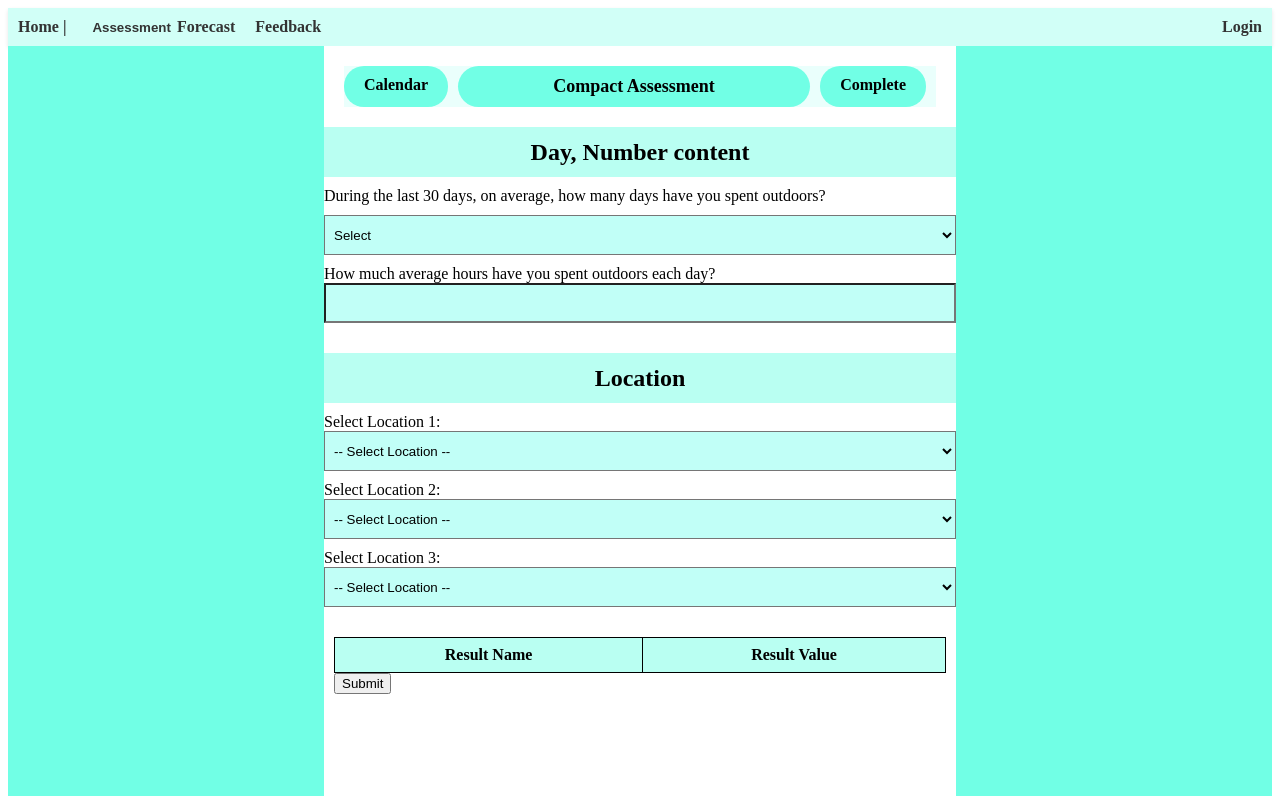
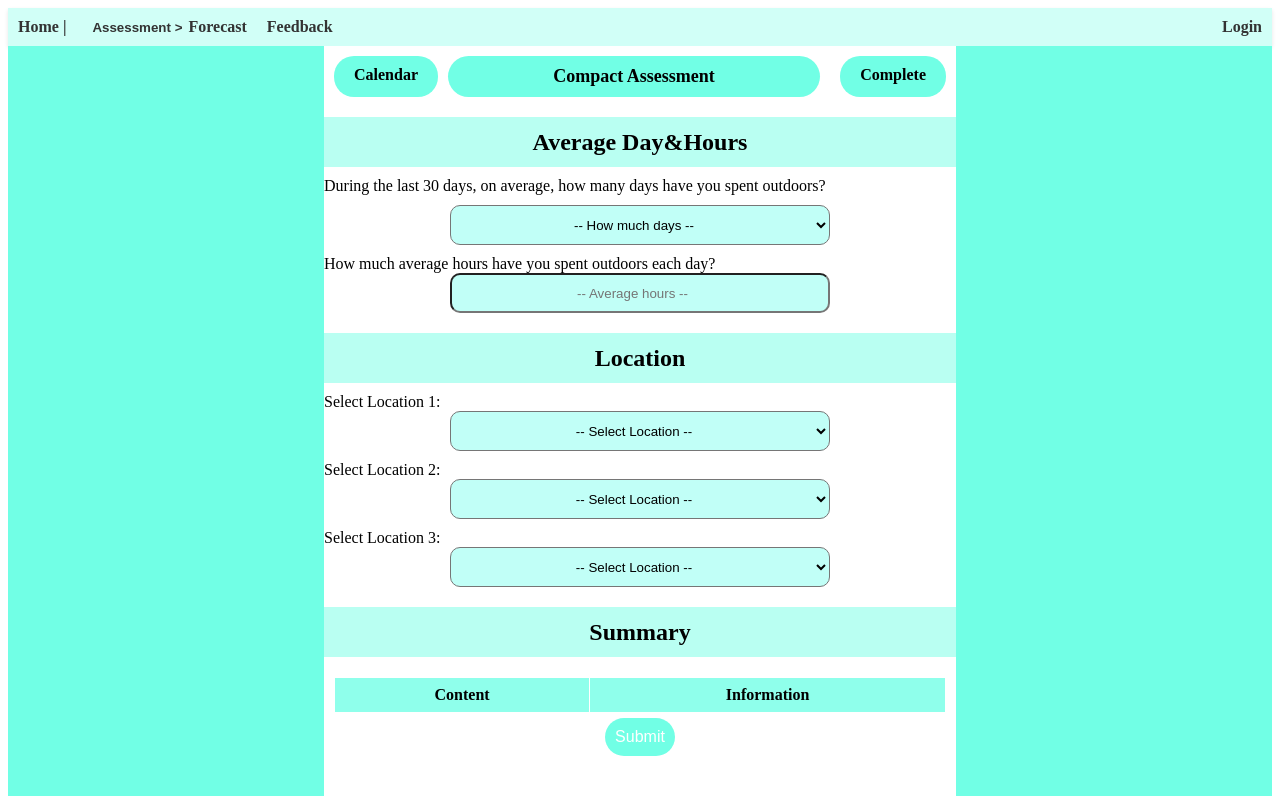
Before and after one commit to sodaop12/Air-Quality-Assessment-System-Front-end, a Vue app: page /compact_as in a window 1280 px wide. Built offline with nearby package versions, Linux system fonts and the light colour scheme.

Commit message:
set submit button + add Loading screen

```diff
--- a/src/App.vue
+++ b/src/App.vue
@@ -5,7 +5,7 @@
         <router-link to="/">Home | </router-link>
         <!-- Add dropdown menu for Assessment topics -->
         <div class="dropdown" @click="toggleAssessmentTopics">
-          <button class="dropdown-toggle">Assessment</button>
+          <button class="dropdown-toggle">Assessment ></button>
           <div class="dropdown-menu" :class="{ show: showAssessmentTopics }">
             <router-link to="/compact_as">Compact Assessment</router-link>
             <router-link to="/complete_as">Complete Assessment</router-link>
--- a/src/views/CompactAssessmentView.vue
+++ b/src/views/CompactAssessmentView.vue
@@ -1,7 +1,7 @@
 <template>
   <div class="container">
     <div class="left-sidebar">
-      <!-- Left sidebar content -->
+      <!-- Left sidebar content ASDDDDDDDDDDDDDDDDDDDDDDDDDDDDDDDDDDDDDDDDDDDDDDDDDD-->
     </div>
     <div class="content">
       <!-- Main content -->
@@ -14,7 +14,7 @@
       </div>
       <section class="DayNum">
         <!-- Day, Number content -->
-        <h2 class="section-title">Day, Number content</h2>
+        <h2 class="section-title">Average Day&Hours</h2>
         <div>
           <label for="dropdown"
             >During the last 30 days, on average, how many days have you spent
@@ -22,7 +22,7 @@
           >
           <div class="DH_Box"></div>
           <select id="dropdown" v-model="selectedDays">
-            <option value="">Select</option>
+            <option value="">-- How much days --</option>
             <option v-for="day in days" :value="day" :key="day">
               {{ day }}
             </option>
@@ -36,6 +36,7 @@
             id="averageHours"
             v-model="averageHours"
             required
+            placeholder="-- Average hours --"
           />
         </div>
       </section>
@@ -78,14 +79,14 @@
           </option>
         </select>
       </section>
-      <div class="DH_Box"></div>
 
       <section class="Report">
+        <h2 class="section-title">Summary</h2>
         <div class="report-content">
           <table>
             <tr>
-              <th>Result Name</th>
-              <th>Result Value</th>
+              <th>Content</th>
+              <th>Information</th>
             </tr>
             <tr v-if="selectedDays !== ''">
               <td>Selected Days</td>
@@ -109,18 +110,43 @@
             </tr>
             <!-- Add more table rows for other results -->
           </table>
+
+          <!-- Loading pop-up -->
+          <div class="loading-popup" v-if="loading">
+            <div class="loading-text">Loading Result...</div>
+          </div>
           <!-- Other paragraphs of text -->
-
-          <button @click="submitData">Submit</button>
+          <div class="button-container">
+            <button @click="submitData" class="submit-button">Submit</button>
+          </div>
           <h2 class="section-title" v-if="responseReceived">Report</h2>
-          <p v-if="responseReceived">averageAQI: {{ calculateaverage }}</p>
-          <p v-if="responseReceived">totalhour: {{ totalhour }}</p>
-          <p v-if="responseReceived">maximun AQL: {{ max }}</p>
-          <p v-if="responseReceived">minimun AQI: {{ min }}</p>
-          <p v-if="responseReceived">
-            CGRS that you consume according to AQI: {{ Cgrs }}
-          </p>
-          <p v-if="responseReceived">chatGPT suggestion {{ output_text }}</p>
+          <table v-if="responseReceived">
+            <tr>
+              <td>Average AQI:</td>
+              <td>{{ calculateaverage }}</td>
+            </tr>
+            <tr>
+              <td>Total Hour:</td>
+              <td>{{ totalhour }}</td>
+            </tr>
+            <tr>
+              <td>Maximum AQI:</td>
+              <td>{{ max }}</td>
+            </tr>
+            <tr>
+              <td>Minimum AQI:</td>
+              <td>{{ min }}</td>
+            </tr>
+            <tr>
+              <td>Cigarettes according to AQI:</td>
+              <td>{{ Cgrs }}</td>
+            </tr>
+            <tr>
+              <td colspan="2">
+                <p v-html="output_text"></p>
+              </td>
+            </tr>
+          </table>
         </div>
       </section>
     </div>
@@ -134,6 +160,7 @@
 export default {
   data() {
     return {
+      loading: false,
       selectedDays: "",
       calculateaverage: null,
       totalhour: null,
@@ -180,7 +207,7 @@ export default {
               selectedDays: this.selectedDays,
               averageHours: this.averageHours,
             };
-
+            this.loading = true;
             fetch("http://127.0.0.1:5000/submitcompactdata", {
               method: "POST",
               headers: {
@@ -198,9 +225,11 @@ export default {
                 this.min = data.min;
                 this.Cgrs = data.CGRS;
                 console.log(data);
+                this.loading = false;
               })
               .catch((error) => {
                 console.error("API error:", error);
+                this.loading = false;
               });
           } else {
             alert("Please enter a valid value for average hours (1-24).");
@@ -224,22 +253,28 @@ input {
 input,
 option,
 select {
-  width: 100%;
+  width: 60%;
   height: 40px;
   padding: 5px;
   box-sizing: border-box;
   background-color: #c1fff7;
+  margin: 0 auto;
+  display: block;
+  text-align: center;
+  border-radius: 10px;
 }
 .container {
   display: flex;
 }
 .left-sidebar {
   width: 25%;
+  height: 100%;
   background-color: #71ffe5; /* Background color for left sidebar */
 }
 
 .content {
   width: 50%;
+  height: 100%;
   background-color: #ffffff; /* Background color for main content */
 }
 .DH_Box {
@@ -247,6 +282,7 @@ select {
 }
 .right-sidebar {
   width: 25%;
+  height: 100%;
   background-color: #71ffe5; /* Background color for right sidebar */
 }
 
@@ -264,6 +300,17 @@ select {
   .content {
     width: 90%;
   }
+
+  .page-links {
+    flex-direction: column;
+    align-items: center;
+  }
+
+  .page-link {
+    margin-bottom: 10px;
+    margin-top: 10px;
+    margin-right: 0;
+  }
 }
 
 /* for page link */
@@ -280,16 +327,16 @@ select {
 }
 
 .page-links {
+  margin-top: 10px;
   display: flex;
   justify-content: space-between;
-  margin: 20px;
   font-weight: bold;
-  background-color: #eafffc;
 }
 
 .page-link {
   background-color: #71ffe5;
   padding: 10px 20px;
+  margin-left: 10px;
   margin-right: 10px;
   border-radius: 20px;
   text-decoration: none;
@@ -299,13 +346,8 @@ select {
   background-color: #48d6b4;
 }
 
-.section {
-  padding: 20px;
-  margin-bottom: 20px;
-  border-radius: 10px;
-}
-
 .section-title {
+  width: 100%;
   display: flex;
   justify-content: center;
   align-items: center;
@@ -333,12 +375,12 @@ table {
 
 th,
 td {
-  border: 1px solid #000;
+  border: 1px solid white;
   padding: 8px;
 }
 
 th {
-  background-color: #b9fff2;
+  background-color: #8fffeb;
 }
 
 tr:nth-child(even) {
@@ -348,4 +390,41 @@ tr:nth-child(even) {
 tr:hover {
   background-color: cyan;
 }
+
+.submit-button {
+  background-color: #71ffe5; /* Set your desired button color here */
+  color: #ffffff; /* Set the text color */
+  border: none;
+  border-radius: 25px; /* Set the desired border radius for a rounded shape */
+  padding: 10px 10px;
+  font-size: 16px;
+}
+.button-container {
+  display: flex;
+  justify-content: center;
+  align-items: center;
+  margin: 5px;
+}
+
+.submit-button:active {
+  background-color: #00926f;
+}
+
+.loading-popup {
+  position: fixed;
+  top: 0;
+  left: 0;
+  width: 100%;
+  height: 100%;
+  background-color: rgba(0, 0, 0, 0.5); /* Semi-transparent black background */
+  display: flex;
+  justify-content: center;
+  align-items: center;
+  z-index: 9999;
+}
+
+.loading-text {
+  font-size: 20px;
+  color: #fff;
+}
 </style>
```
